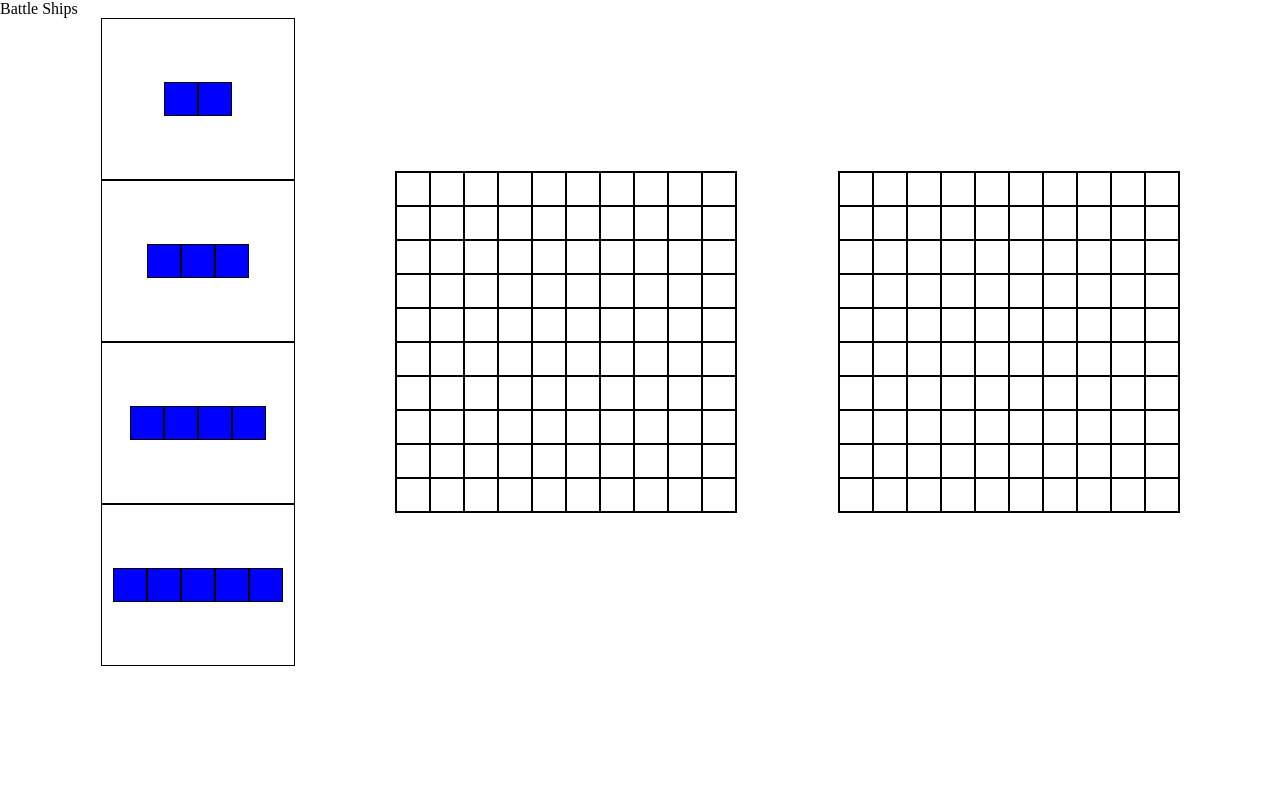
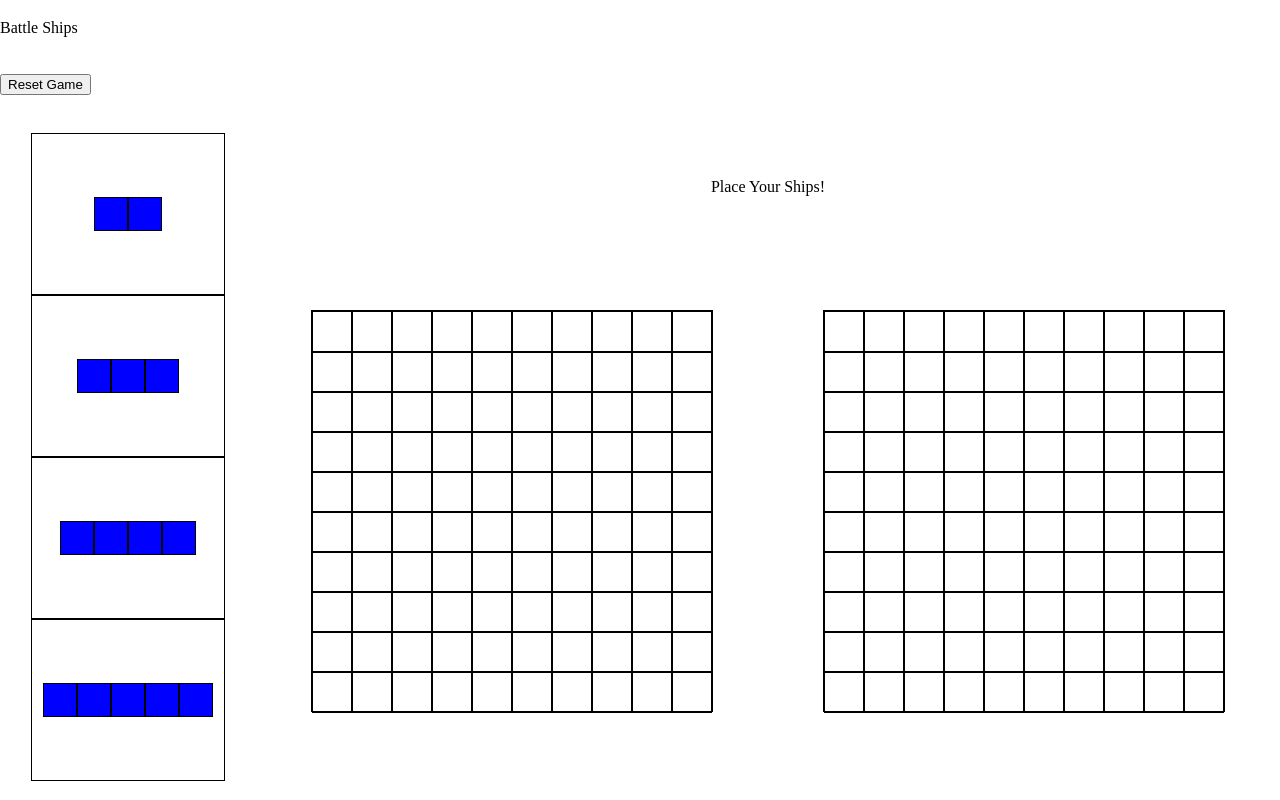
Before and after one commit to bjfett24/battle-ship, a website with bundled scripts: page index.html in a window 1280 px wide. Both pictures are taken after a click on the button "New Game". Built offline with nearby package versions, Linux system fonts and the light colour scheme.

Commit message:
feat: message-board, grid layout

```diff
--- a/dialog.js
+++ b/dialog.js
@@ -1,4 +1,4 @@
-import { shipSelection, disableShip, handleSquareAbility } from "./game-page.js";
+import { shipSelection, disableShip, squarePlacement } from "./game-page.js";
 
 const chooseDirDialog = function (driver, ship, length, coord) {
     const popUp = document.createElement('dialog');
@@ -110,7 +110,7 @@ function checkCollision(driver, ship, length, coord, direction) {
         const realSquares = document.querySelectorAll('.my-board .square');
         driver.startPlacingProcess();
         disableShip(ship);
-        handleSquareAbility(realSquares, false);
+        squarePlacement(realSquares, false);
 
         driver.setRealShip(driver, coord, length, direction, 'real');
         const popUp = document.querySelector('.popUp')
--- a/driver.js
+++ b/driver.js
@@ -60,6 +60,9 @@ class Driver {
 
     startGame(driver) {
         const comSquares = document.querySelectorAll('.com-board .square');
+
+        resetButton('remove');
+
         this.populateReadyButton();
 
         handleSquareAbility(comSquares, false)
--- a/game-page.js
+++ b/game-page.js
@@ -18,9 +18,16 @@ function populateGame() {
     buttonBox.classList.add('button-box');
     container.appendChild(buttonBox);
 
+    resetButton();
+
     const boardContainer = document.createElement('div');
     boardContainer.classList.add('board', 'container');
     container.appendChild(boardContainer);
+
+    const messageBoard = document.createElement('div');
+    messageBoard.classList.add('message-board');
+    messageBoard.textContent = 'Place Your Ships!';
+    boardContainer.appendChild(messageBoard);
 
     const shipDock = document.createElement('div');
     shipDock.classList.add('ship-dock');
@@ -112,7 +119,7 @@ function removeSquarePlacing(realSquares, driver) {
     const lastShip = driver.getPlacingProcess();
     if (lastShip['start'] === true) {
         for (let square of realSquares) {
-            square.classList.remove('done-disabled');
+            square.classList.remove('place-disabled');
             const oldBoundFunc = driver.getBoundFuncRef(square);
             square.removeEventListener('click', oldBoundFunc);
         }
@@ -153,13 +160,18 @@ function showMiss(square) {
     square.classList.add('miss', 'done-disabled');
 }
 
-function resetButton() {
+function resetButton(command = undefined) {
+    if (command === 'remove') {
+        const resetButton = document.querySelector('.reset-game');
+        resetButton.remove();
+    } else {
         const resetGame = document.createElement('button');
         resetGame.classList.add('reset-game');
         resetGame.textContent = 'Reset Game';
         resetGame.addEventListener('click', populateGame);
         const buttonBox = document.querySelector('.button-box');
         buttonBox.appendChild(resetGame);
+    }
 }
 
 function sunkDisplay(coord, direction, length, type) {
@@ -223,6 +235,16 @@ function handleSquareAbility(squares, enable) {
     }
 }
 
+function squarePlacement(squares, enable) {
+    for (let s of squares) {
+        if (enable) {
+            s.classList.remove('place-disabled');
+        } else {
+            s.classList.add('place-disabled');
+        }
+    }
+}
 
 
-export { populateGame, showHit, showMiss, resetButton, squareClick, sunkDisplay, popMockShips, shipSelection, disableShip, handleSquareAbility, showHitOrMiss};
+
+export { populateGame, showHit, showMiss, resetButton, squareClick, sunkDisplay, popMockShips, shipSelection, disableShip, handleSquareAbility, showHitOrMiss, squarePlacement};
--- a/styles.css
+++ b/styles.css
@@ -4,31 +4,65 @@ body, :root {
     height: 100vh;
 }
 
-.main-container {
+.game.main-container {
     height: 100%;
     width: 100%;
+    display: flex;
+    flex-direction: column;
+    justify-content: space-around;
 }
 
 .board.container {
-    display: flex;
+    width: 100%;
+    display: grid;
+    grid-template: 1fr 5fr / 1fr 2fr 2fr;
     justify-content: space-evenly;
     align-items: center;
+    justify-items: center;
+    align-items: center;
+}
+
+.ship-dock {
+    grid-row: 1 / 3;
+    grid-column: 1 / 2;
+}
+
+.message-board {
+    grid-row: 1 / 2;
+    grid-column: 2 / 4;
+    text-align: center;
+}
+
+.my-board {
+    grid-row: 2 / 3;
+    grid-column: 2 / 3;
+}
+
+.com-board {
+    grid-row: 2 / 3;
+    grid-column: 3 / 4;
 }
 
 .my-board, .com-board {
     border: 1px solid black;
+    width: 400px;
+    height: 400px;
+    display: flex;
+    flex-direction: column;
+    justify-content: space-between;
 }
 
 .row {
     display: flex;
     justify-content: space-between;
+    height: 10%;
 }
 
 
 
 .square {
-    width: 2rem;
-    height: 2rem;
+    width: 10%;
+    height: 100%;
     border: 1px solid black;
 }
 
@@ -55,6 +89,10 @@ body, :root {
     cursor: not-allowed; /* Optional: Change cursor */
 }
 
+.square.place-disabled {
+    pointer-events: none;
+    cursor: not-allowed;
+}
 .done-disabled {
     pointer-events: none;
     cursor: not-allowed;
```
Lines whose indentation alone changed are shown as unchanged.
